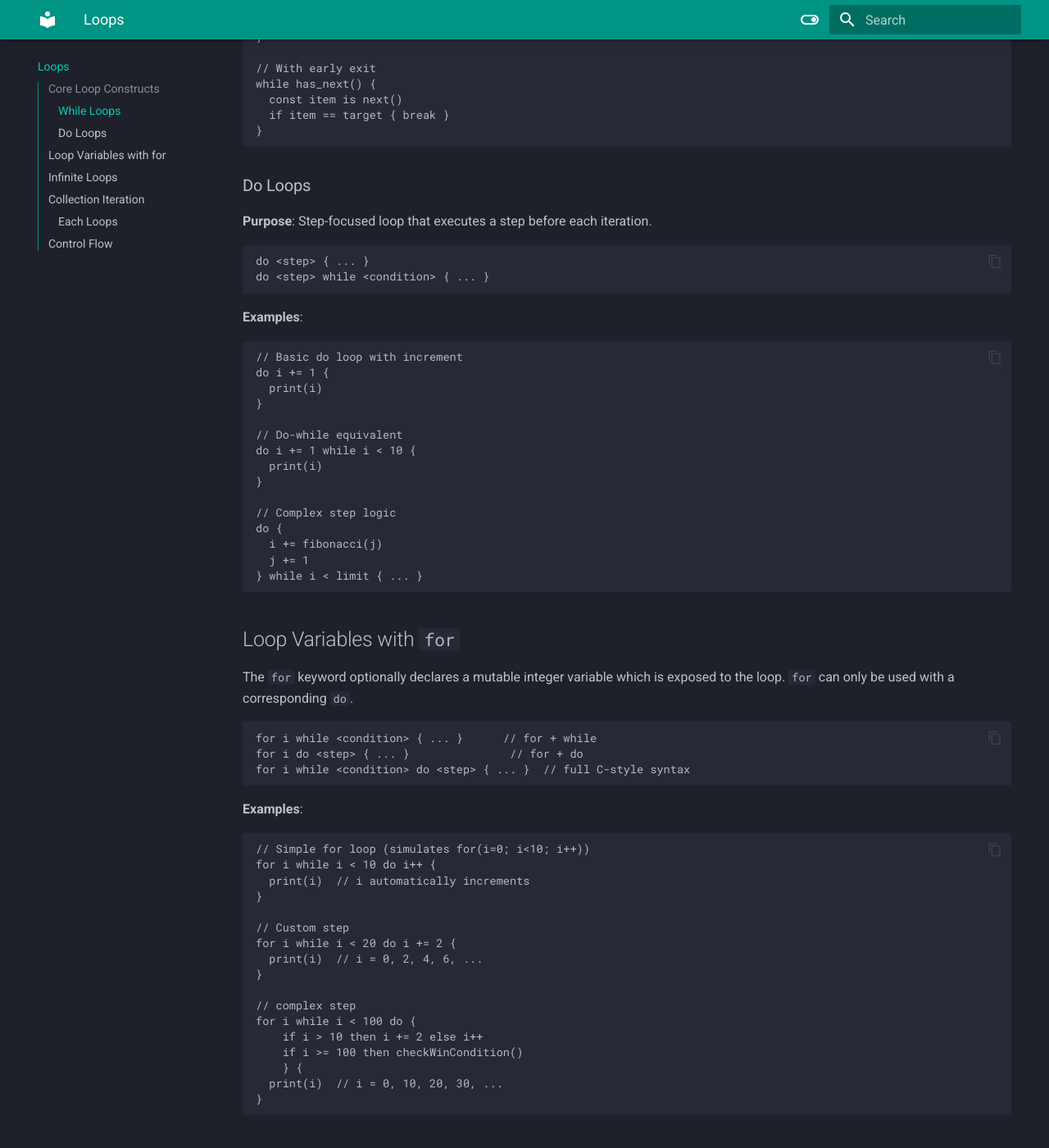
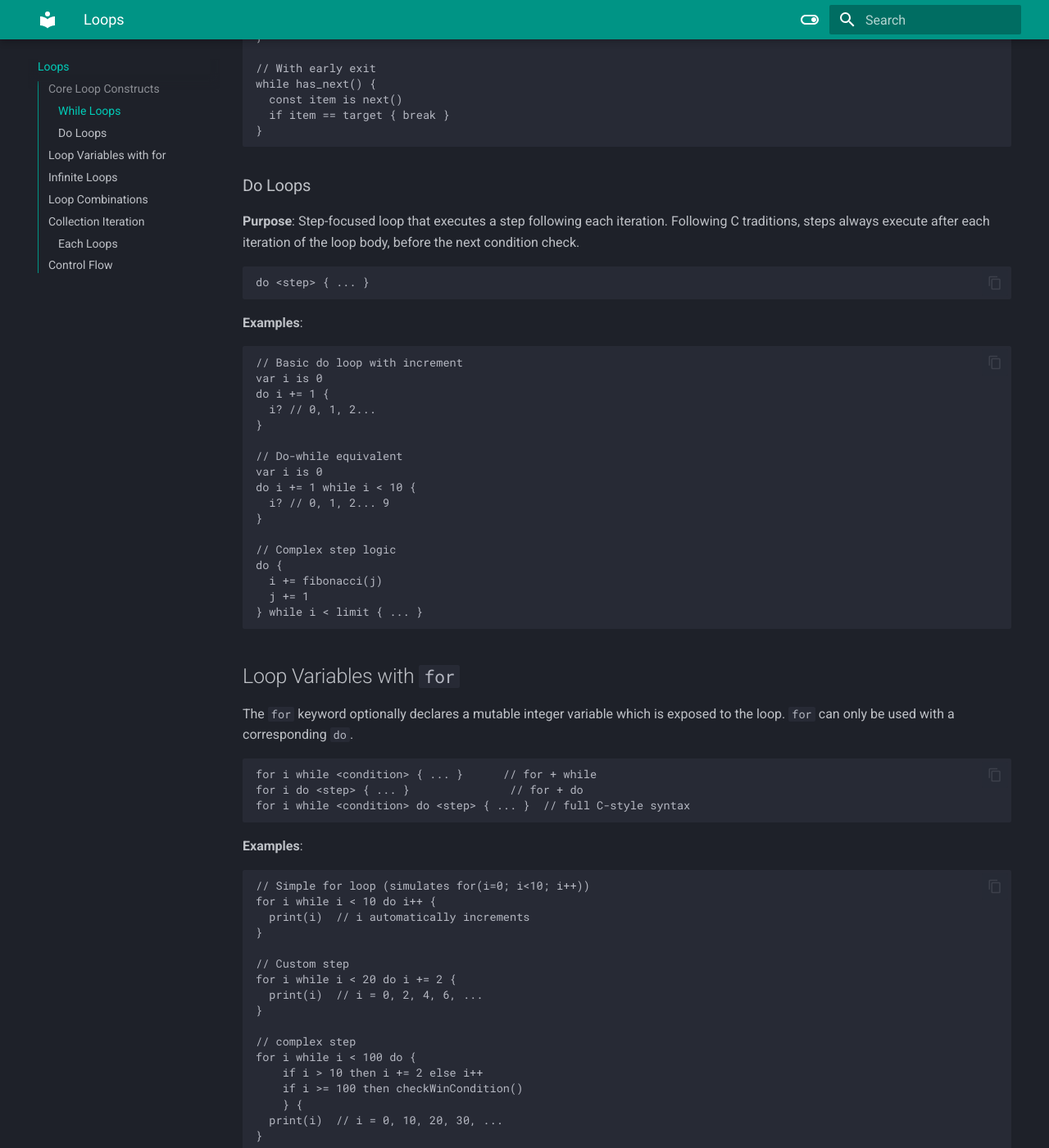
Before and after one commit to mirror-shades/doxa, an MkDocs documentation site: the page built from docs/loops.md, in a window 1280 px wide and 1400 px high, scrolled down 606 px. Shown: the whole window at 82% size. Built offline with MkDocs 1.6.1 and Material for MkDocs 9.7.7, drawn with Linux system fonts in a browser that asks for light colours; some of the changed text lies outside the part shown.

Commit message:
loop docs

````diff
--- a/docs/loops.md
+++ b/docs/loops.md
@@ -30,24 +30,25 @@
 
 ### Do Loops
 
-**Purpose**: Step-focused loop that executes a step before each iteration.
+**Purpose**: Step-focused loop that executes a step following each iteration. Following C traditions, steps always execute after each iteration of the loop body, before the next condition check.
 
 ```doxa
 do <step> { ... }
-do <step> while <condition> { ... }
 ```
 
 **Examples**:
 
 ```doxa
 // Basic do loop with increment
+var i is 0
 do i += 1 {
-  print(i)
+  i? // 0, 1, 2...
 }
 
 // Do-while equivalent
+var i is 0
 do i += 1 while i < 10 {
-  print(i)
+  i? // 0, 1, 2... 9
 }
 
 // Complex step logic
@@ -98,6 +99,25 @@
 do { ... }          // Cleaner do-based infinite loop
 ```
 
+## Loop Combinations
+
+Here are all the possible combinations for loops using these constructs. Notice that regardless of which constructs you choose, they will be ordered for -> while -> do.
+
+Loops while a given condition met
+`while y`
+
+Loops using a given step
+`do z`
+
+Loops while a given condition met using a given step
+`while y do z`
+
+Loops with an index using a given step
+`for x do z`
+
+Loops with an index while a given condition met using a given step
+`for x while y do z`
+
 ## Collection Iteration
 
 ### Each Loops
@@ -133,9 +153,4 @@
 - **`break`**: Exit the loop immediately
 - **`continue`**: Skip to next iteration
 
-**Continue behavior**:
-
-- `while <condition> { ... }` → re-checks condition
-- `do <step> { ... }` → runs step, then continues (no condition check)
-- `while <condition> do <step> { ... }` → runs step, then checks condition
-- `for i while <condition> do <step> { ... }` → runs step, then checks condition
+Continues will run any given `do` step before skipping to the next iteration of the loop.
````
